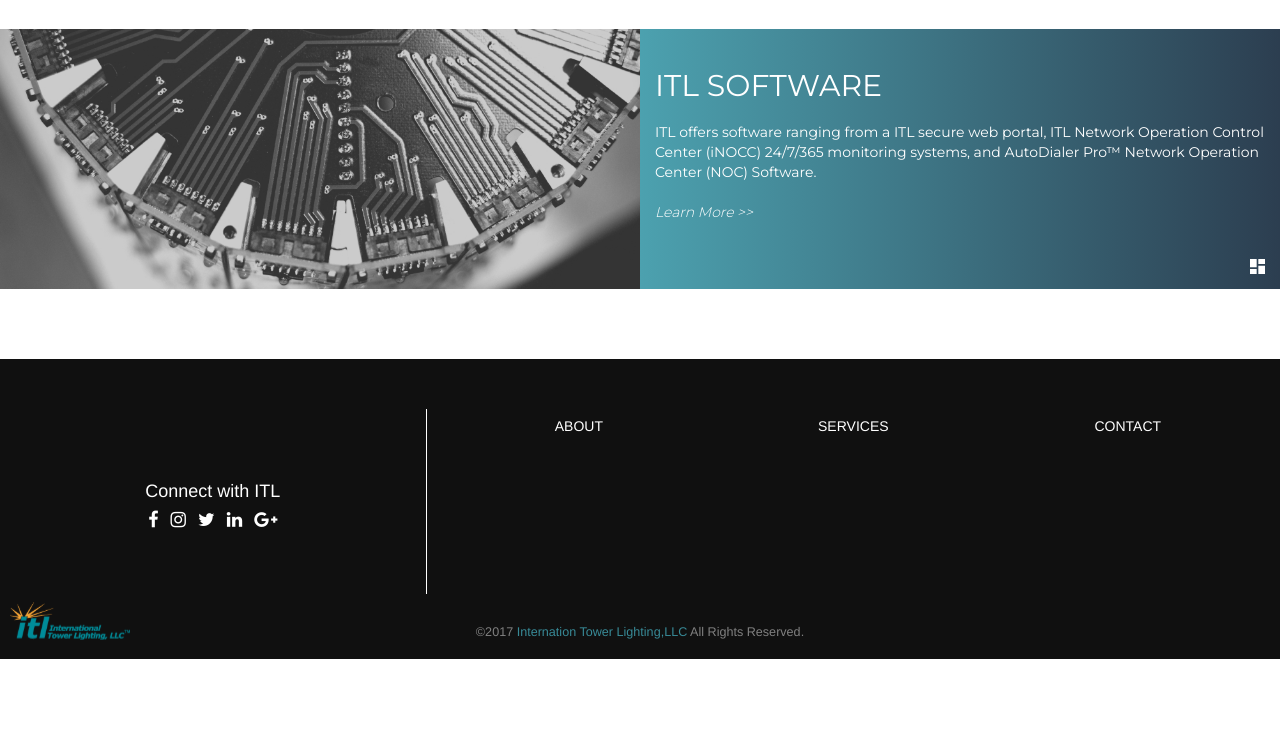
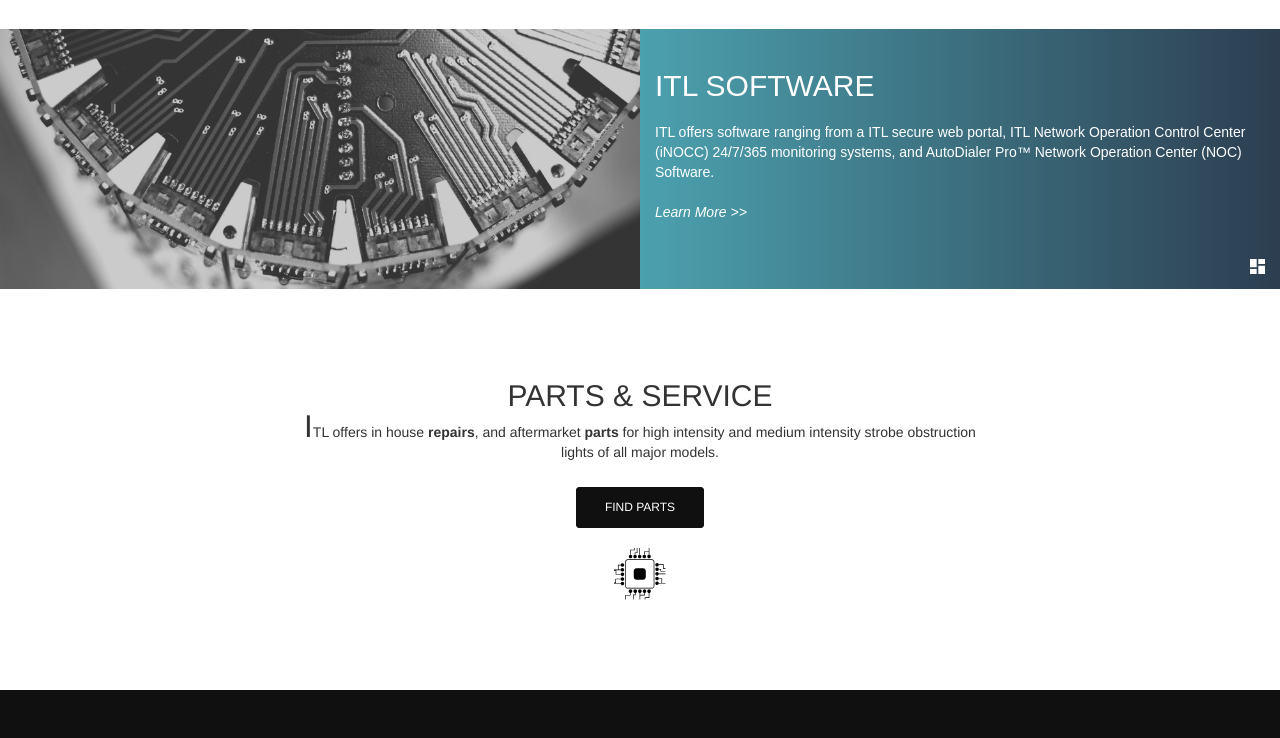
Before and after one commit to ear78/angular2-itl, an Angular app: page /home in a window 1280 px wide. Shown: the part 1881-2619 px from the top of the page. Before the commit the page ends 2540 px from the top, so only its background shows below. Built offline with nearby package versions, Linux system fonts and the light colour scheme.

Commit message:
added global styles, and new mid page cta component for use throughout site

```diff
--- a/src/app/components/home/home.component.html
+++ b/src/app/components/home/home.component.html
@@ -15,6 +15,7 @@
         </div>
     </div>
 
+    <!-- MID PAGE BANNER COMPONENT -->
     <div class="row mid-page-banner">
         <div class="col-sm-6 left">
             <!-- Background Image -->
@@ -26,4 +27,15 @@
             <img class="icon" src="./assets/img/dashboard_wht.svg" alt="Software Logo">
         </div>
     </div>
+
+    <div class="row mid-page-cta margin-btm">
+        <div class="col-md-12">
+            <h2>Parts &amp; Service</h2>
+            <p class="para-max-width">ITL offers in house <strong>repairs</strong>, and aftermarket <strong>parts</strong> for high intensity and medium intensity strobe obstruction lights of all major models.</p>
+            <button class="btn btn-default">Find Parts</button>
+            <img src="./assets/img/circuit_chip.svg" alt="">
+        </div>
+    </div>
+
+
 </div>
--- a/src/app/components/home/home.component.scss
+++ b/src/app/components/home/home.component.scss
@@ -68,3 +68,25 @@
         width: 15px;
     }
 }
+
+/* MID PAGE CTA COMPONENT */
+
+.mid-page-cta {
+    text-align: center;
+    h2 {
+        font-weight: 400;
+        text-transform: uppercase;
+    }
+    p::first-letter {
+        font-size: 2.25em;
+        line-height: 0;
+    }
+    button {
+        margin-bottom: 20px;
+    }
+    img {
+        display: block;
+        margin: 0 auto;
+        width: 52px;
+    }
+}
--- a/src/index.html
+++ b/src/index.html
@@ -8,8 +8,6 @@
   <meta name="viewport" content="width=device-width, initial-scale=1">
   <link rel="icon" type="image/x-icon" href="favicon.ico">
 
-  <link href="https://fonts.googleapis.com/css?family=Montserrat:300,400|Open+Sans" rel="stylesheet">
-
 
 </head>
 <body>
--- a/src/styles.scss
+++ b/src/styles.scss
@@ -10,11 +10,6 @@
 $linkHover: #686868;
 $gray: gray;
 
-.active {
-    // background: $darkSeaGreen;
-    color: $gray;
-    text-decoration: none;
-}
 
 html, body {
     height: 100%;
@@ -28,3 +23,33 @@
 li,ul {
     list-style-type: none;
 }
+
+.btn {
+    padding: 11px 28px;
+    margin-bottom: 0;
+    font-size: 12px;
+    font-weight: 200;
+    text-transform: uppercase;
+    border-radius: 3px;
+}
+
+.btn-default {
+    color: $white;
+    background-color: $black;
+    border-color: $black;
+}
+
+.active {
+    // background: $darkSeaGreen;
+    color: $gray;
+    text-decoration: none;
+}
+
+.para-max-width {
+    max-width: 700px;
+    margin: 0 auto 25px;
+}
+
+.margin-btm {
+    margin-bottom: 90px;
+}
```
Also changed, not shown: src/assets/img/circuit_chip.svg (added).
